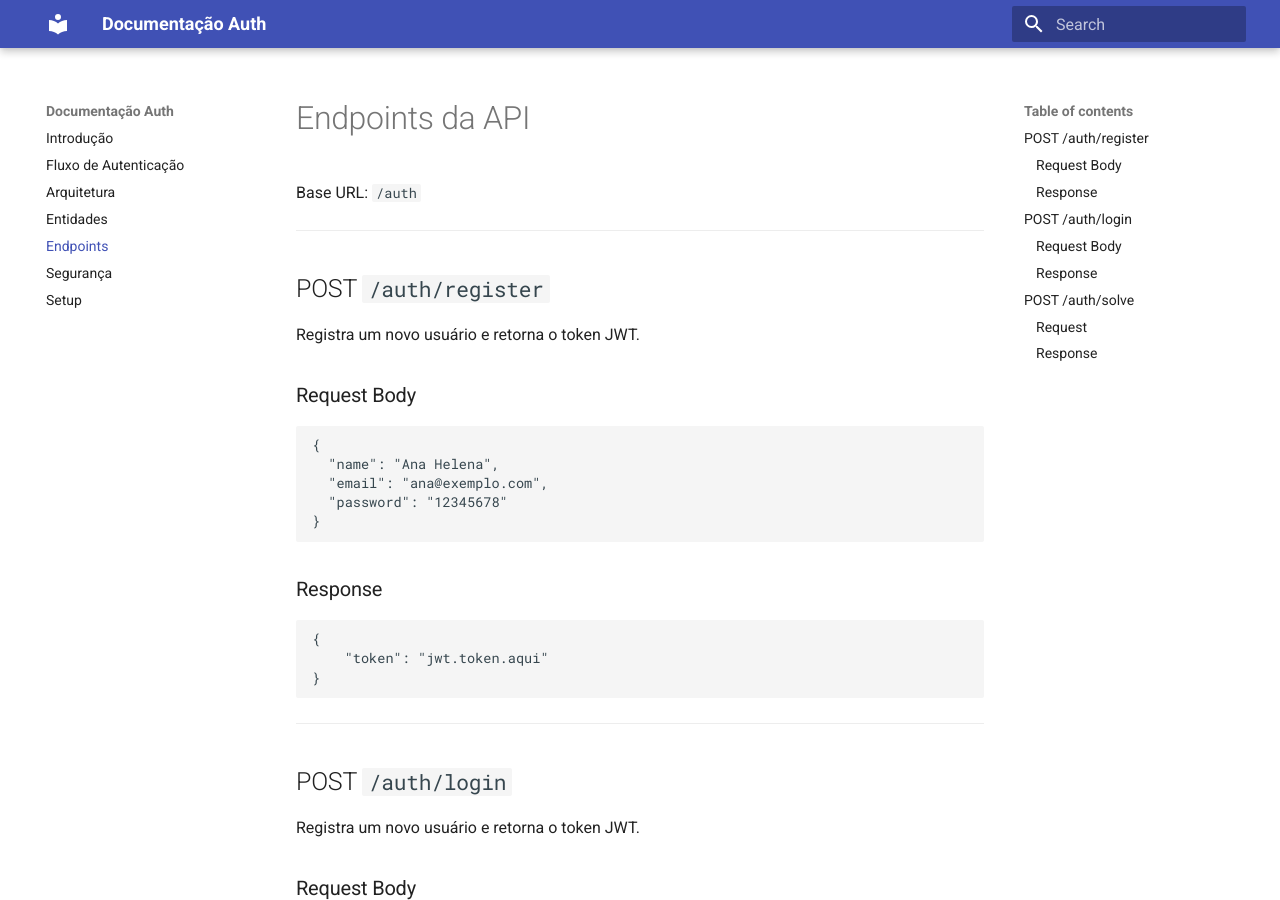
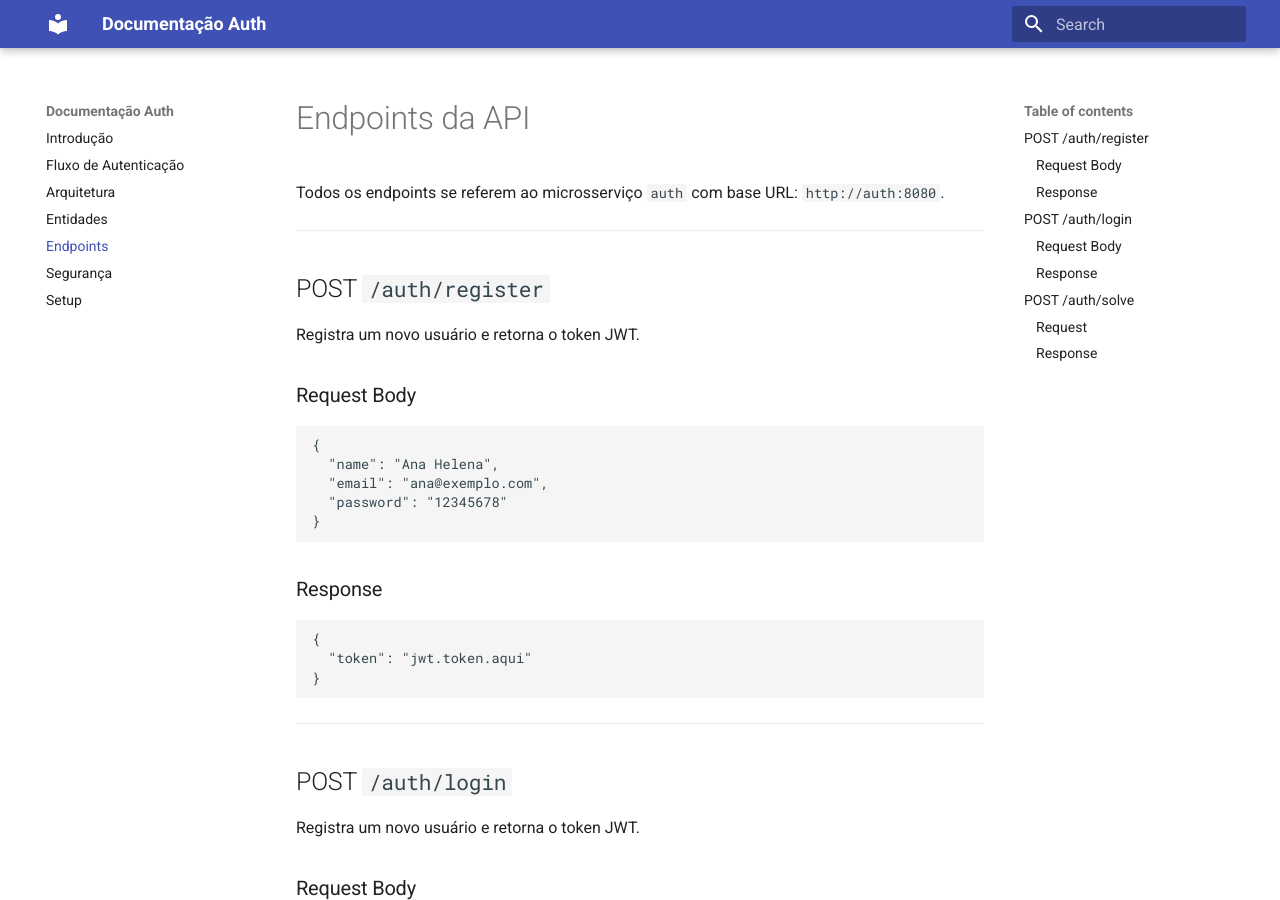
Before and after one commit to Insper-Plataforma/auth, an MkDocs documentation site: the page built from docs/endpoints.md, in a window 1280 px wide and 900 px high. Built offline with MkDocs 1.6.1 and Material for MkDocs 9.7.7, drawn with Linux system fonts in a browser that asks for light colours.

Commit message:
fix docs

````diff
--- a/docs/endpoints.md
+++ b/docs/endpoints.md
@@ -1,6 +1,6 @@
 # Endpoints da API
 
-Base URL: `/auth`
+Todos os endpoints se referem ao microsserviço `auth` com base URL: `http://auth:8080`.
 
 ---
 
@@ -9,6 +9,7 @@ Base URL: `/auth`
 Registra um novo usuário e retorna o token JWT.
 
 ### Request Body
+
 ```json
 {
   "name": "Ana Helena",
@@ -18,11 +19,13 @@ Registra um novo usuário e retorna o token JWT.
 ```
 
 ### Response
+
 ```json
 {
-    "token": "jwt.token.aqui"
+  "token": "jwt.token.aqui"
 }
 ```
+
 ---
 
 ## POST `/auth/login`
@@ -30,6 +33,7 @@ Registra um novo usuário e retorna o token JWT.
 Registra um novo usuário e retorna o token JWT.
 
 ### Request Body
+
 ```json
 {
   "email": "ana@exemplo.com",
@@ -38,9 +42,10 @@ Registra um novo usuário e retorna o token JWT.
 ```
 
 ### Response
+
 ```json
 {
-    "token": "jwt.token.aqui"
+  "token": "jwt.token.aqui"
 }
 ```
 
@@ -51,6 +56,7 @@ Registra um novo usuário e retorna o token JWT.
 Resolve o token JWT e retorna o id da conta.
 
 ### Request
+
 ```json
 {
   "token": "jwt.token.aqui"
@@ -58,9 +64,11 @@ Resolve o token JWT e retorna o id da conta.
 ```
 
 ### Response
+
 ```json
 {
-    "id": "uuid-da-conta"
+  "id": "uuid-da-conta"
 }
 ```
+
 ---
````
